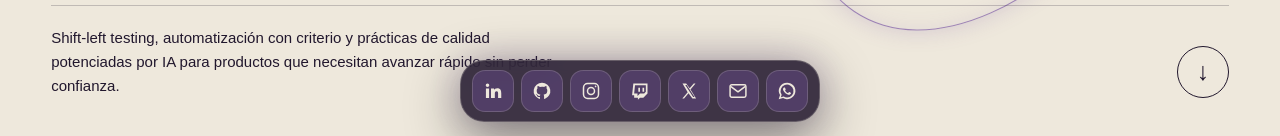
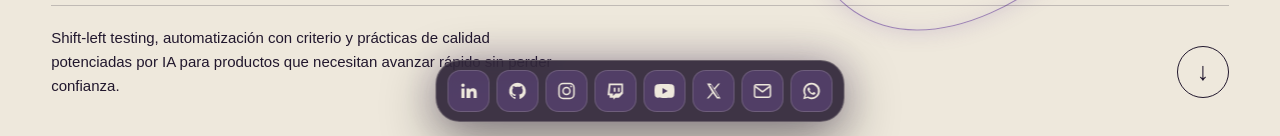
Before and after one commit to imalisani/imalisani, a Next.js app in the folder portfolio/: page / in a window 1280 px wide. Shown: the part 664-800 px from the top of the page. Built offline with nearby package versions, Linux system fonts and the light colour scheme.

Commit message:
feat(portfolio): add YouTube to social dock

```diff
--- a/portfolio/app/components/SocialDock.tsx
+++ b/portfolio/app/components/SocialDock.tsx
@@ -3,7 +3,7 @@ type Language="en"|"es";
 type SocialLink={
   name:string;
   href:string;
-  icon:"linkedin"|"github"|"instagram"|"twitch"|"x"|"email"|"whatsapp";
+  icon:"linkedin"|"github"|"instagram"|"twitch"|"youtube"|"x"|"email"|"whatsapp";
   external?:boolean;
 };
 
@@ -12,6 +12,7 @@ const links:SocialLink[]=[
   {name:"GitHub",href:"https://github.com/imalisani",icon:"github",external:true},
   {name:"Instagram",href:"https://www.instagram.com/irinamalisani/",icon:"instagram",external:true},
   {name:"Twitch",href:"https://www.twitch.tv/iris_mlsni",icon:"twitch",external:true},
+  {name:"YouTube",href:"https://www.youtube.com/@IrinaQAos",icon:"youtube",external:true},
   {name:"X",href:"https://x.com/irinamalisani",icon:"x",external:true},
   {name:"Email",href:"mailto:irinanmalisani@gmail.com",icon:"email"},
   {name:"WhatsApp",href:"https://wa.me/543424629957",icon:"whatsapp",external:true}
@@ -22,6 +23,7 @@ function SocialIcon({name}:{name:SocialLink["icon"]}){
   if(name==="github")return <svg viewBox="0 0 24 24" aria-hidden="true"><path d="M12 2a10 10 0 0 0-3.16 19.49c.5.09.68-.22.68-.48v-1.86c-2.78.6-3.37-1.18-3.37-1.18-.45-1.16-1.11-1.47-1.11-1.47-.91-.62.07-.61.07-.61 1 .07 1.53 1.03 1.53 1.03.9 1.53 2.35 1.09 2.92.83.09-.65.35-1.09.64-1.34-2.22-.25-4.55-1.11-4.55-4.94 0-1.09.39-1.98 1.03-2.68-.1-.25-.45-1.27.1-2.64 0 0 .84-.27 2.75 1.02A9.56 9.56 0 0 1 12 6.84c.85 0 1.7.11 2.5.33 1.9-1.29 2.74-1.02 2.74-1.02.56 1.37.21 2.39.11 2.64.64.7 1.02 1.59 1.02 2.68 0 3.84-2.34 4.68-4.57 4.93.36.31.68.92.68 1.86v2.75c0 .27.18.58.69.48A10 10 0 0 0 12 2Z"/></svg>;
   if(name==="instagram")return <svg className="socialOutlineIcon" viewBox="0 0 24 24" strokeWidth="1.8" aria-hidden="true"><rect x="3" y="3" width="18" height="18" rx="5"/><circle cx="12" cy="12" r="4.2"/><circle cx="17.5" cy="6.5" r="1" className="socialIconDot"/></svg>;
   if(name==="twitch")return <svg viewBox="0 0 24 24" aria-hidden="true"><path d="M4 3h17v12l-5 5h-4l-2.5 2.5V20H5V17H2.5L4 3Zm2 2-1 10h4v3l3-3h5l2-2V5H6Zm4 3h2v5h-2V8Zm5 0h2v5h-2V8Z"/></svg>;
+  if(name==="youtube")return <svg viewBox="0 0 24 24" aria-hidden="true"><path d="M23.5 6.2a3 3 0 0 0-2.1-2.1C19.5 3.6 12 3.6 12 3.6s-7.5 0-9.4.5A3 3 0 0 0 .5 6.2 31.6 31.6 0 0 0 0 12a31.6 31.6 0 0 0 .5 5.8 3 3 0 0 0 2.1 2.1c1.9.5 9.4.5 9.4.5s7.5 0 9.4-.5a3 3 0 0 0 2.1-2.1A31.6 31.6 0 0 0 24 12a31.6 31.6 0 0 0-.5-5.8ZM9.6 15.6V8.4l6.2 3.6-6.2 3.6Z"/></svg>;
   if(name==="x")return <svg viewBox="0 0 24 24" aria-hidden="true"><path d="M4.2 3h4.4l4.2 5.6L17.7 3h2.1l-6 7.1L20.5 21h-4.4l-4.7-6.2L6.1 21H4l6.4-7.6L4.2 3Zm3.3 1.7 9.5 14.6h1.7L9.2 4.7H7.5Z"/></svg>;
   if(name==="email")return <svg className="socialOutlineIcon" viewBox="0 0 24 24" strokeWidth="1.8" aria-hidden="true"><rect x="2.5" y="4.5" width="19" height="15" rx="2"/><path d="m4 7 8 6 8-6"/></svg>;
   return <svg viewBox="0 0 24 24" aria-hidden="true"><path d="M12.04 2a9.84 9.84 0 0 0-8.42 14.92L2.05 22l5.2-1.53A9.9 9.9 0 1 0 12.04 2Zm0 17.82a7.78 7.78 0 0 1-3.97-1.09l-.28-.17-3.08.91.92-3-.18-.3A7.76 7.76 0 1 1 12.04 19.82Zm4.27-5.82c-.24-.12-1.39-.69-1.6-.76-.22-.08-.38-.12-.54.12-.16.23-.61.76-.75.92-.14.15-.28.17-.51.05-.24-.12-1-.37-1.9-1.17a7.16 7.16 0 0 1-1.31-1.63c-.14-.23-.02-.36.1-.48.11-.1.24-.27.35-.4.12-.14.16-.24.24-.4.08-.15.04-.29-.02-.4-.06-.12-.53-1.29-.73-1.76-.2-.46-.39-.4-.54-.4h-.45c-.16 0-.41.06-.63.3-.21.23-.82.8-.82 1.96s.84 2.28.96 2.44c.12.15 1.66 2.53 4.02 3.55.56.24 1 .39 1.34.5.57.18 1.08.15 1.49.09.45-.07 1.39-.57 1.59-1.12.19-.55.19-1.02.13-1.12-.06-.1-.22-.16-.46-.28Z"/></svg>;
```
